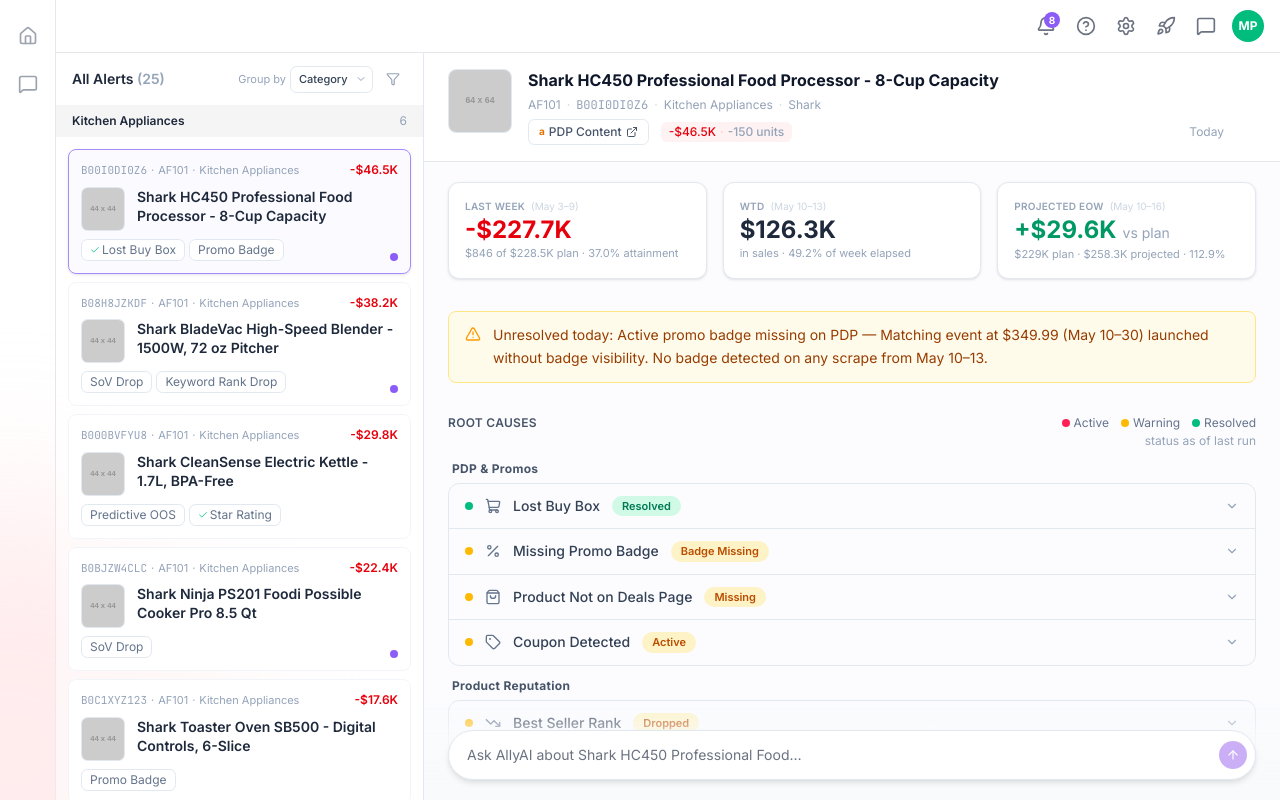
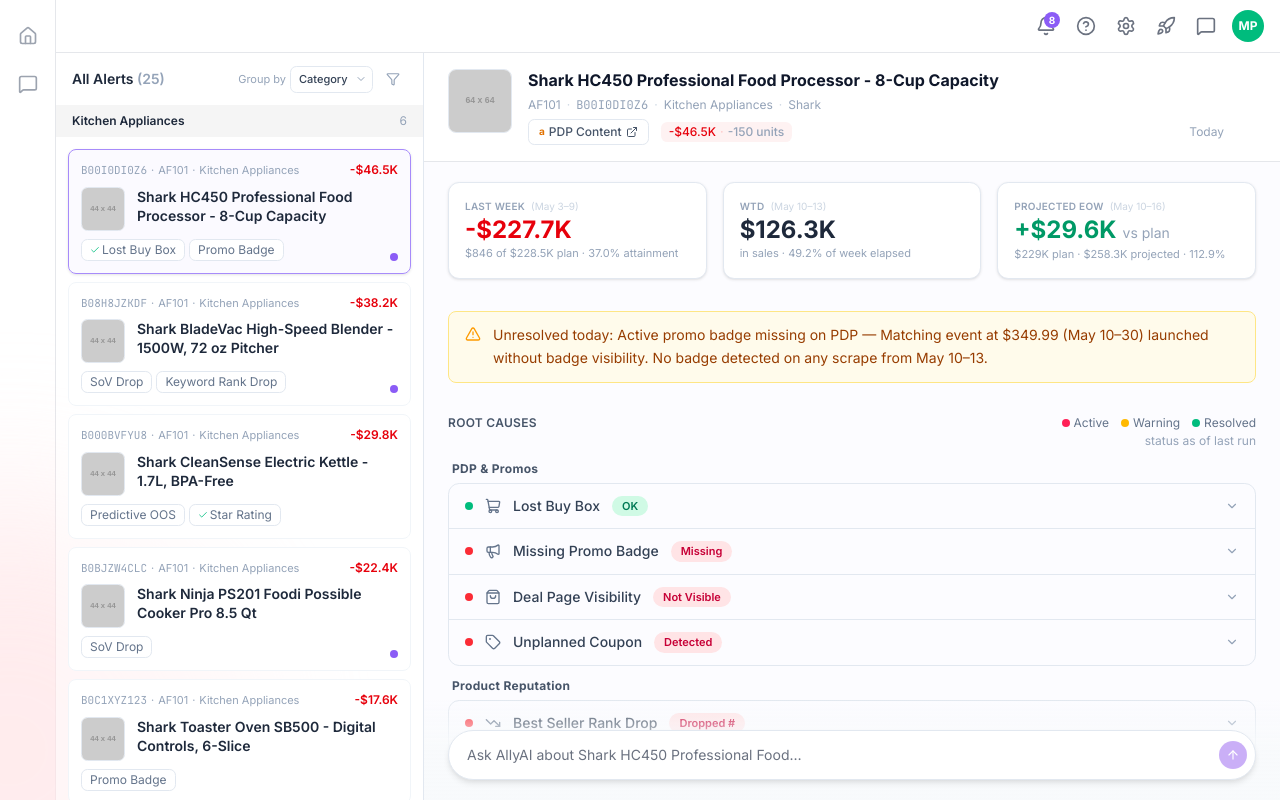
Before and after one commit to CIQDesignGit/RCA-chat-and-alerts, a Next.js app in the folder app/: page /alerts in a window 1280 px wide. Built offline with nearby package versions, Linux system fonts and the light colour scheme.

Commit message:
adding coupon issue and updating the badges

```diff
--- a/app/src/components/alerts/issues/coupon.tsx
+++ b/app/src/components/alerts/issues/coupon.tsx
@@ -1,4 +1,4 @@
-import { CheckCircle2, XCircle } from "lucide-react";
+import { CheckCircle2, XCircle, Tag } from "lucide-react";
 
 // One scrape record — timestamp + detection result
 export type CouponScrape = {
@@ -17,13 +17,13 @@
     <div className="overflow-hidden rounded-xl border border-slate-200 bg-white">
       {/* Column headers */}
       <div className="grid grid-cols-3 gap-0 border-b border-slate-100 px-4 py-2">
-        <span className="text-[10px] font-semibold uppercase tracking-wide text-slate-400">
-          Scraped At
+        <span className="text-xs font-semibold uppercase tracking-wide text-slate-400">
+          Time
         </span>
-        <span className="text-[10px] font-semibold uppercase tracking-wide text-slate-400">
+        <span className="text-xs font-semibold uppercase tracking-wide text-slate-400">
           Coupon Detected
         </span>
-        <span className="text-[10px] font-semibold uppercase tracking-wide text-slate-400">
+        <span className="text-xs font-semibold uppercase tracking-wide text-slate-400">
           Coupon Value
         </span>
       </div>
@@ -37,17 +37,17 @@
           } ${i === 0 ? "bg-slate-50/60" : ""}`}
         >
           {/* Timestamp */}
-          <span className="text-xs text-slate-500">{s.timestamp}</span>
+          <span className="text-sm text-slate-500">{s.timestamp}</span>
 
           {/* Detected */}
           {s.detected ? (
-            <span className="flex items-center gap-1.5 text-xs font-semibold text-emerald-600">
-              <CheckCircle2 className="h-3.5 w-3.5" />
+            <span className="flex items-center gap-1.5 text-sm font-semibold text-emerald-600">
+              <CheckCircle2 className="h-4 w-4" />
               Yes
             </span>
           ) : (
-            <span className="flex items-center gap-1.5 text-xs font-medium text-slate-400">
-              <XCircle className="h-3.5 w-3.5" />
+            <span className="flex items-center gap-1.5 text-sm font-medium text-slate-400">
+              <XCircle className="h-4 w-4" />
               No
             </span>
           )}
@@ -55,15 +55,15 @@
           {/* Coupon value */}
           {s.detected && s.value ? (
             <span className="flex items-center gap-1.5">
-              <span className="rounded bg-amber-500 px-1.5 py-0.5 text-[10px] font-bold leading-none text-white">
-                Coupon
+              <span className="flex items-center justify-center rounded bg-amber-100 p-1">
+                <Tag className="h-3.5 w-3.5 text-amber-600" />
               </span>
-              <span className="text-xs font-semibold text-slate-700">
+              <span className="text-sm font-semibold text-slate-700">
                 {s.value} {s.couponType ?? "off"}
               </span>
             </span>
           ) : (
-            <span className="text-xs text-slate-300">—</span>
+            <span className="text-sm text-slate-300">—</span>
           )}
         </div>
       ))}
--- a/app/src/components/sku/sku-rca.tsx
+++ b/app/src/components/sku/sku-rca.tsx
@@ -5,8 +5,9 @@
   TrendingDown,
   ShoppingCart,
   Tag,
-  Percent,
+  Megaphone,
   BarChart2,
+  DollarSign,
   Package,
   Truck,
   Star,
@@ -108,35 +109,36 @@
 const CAUSE_BSR: RootCause = {
   id: "bsr",
   icon: <TrendingDown className="h-4 w-4" />,
-  label: "Best Seller Rank",
+  label: "Best Seller Rank Drop",
   impact: null,
-  statusLabel: "Dropped",
-  statusStyle: "bg-amber-100 text-amber-700",
-  liveStatus: "warning",
+  statusLabel: "Dropped #",
+  statusStyle: "bg-rose-100 text-rose-700",
+  liveStatus: "bad",
   description:
     "BSR dropped from #12 to #31 in the Vacuum Cleaners category over the past two weeks, reducing organic discoverability on category browse pages and suppressing new-to-brand traffic during the recovery window.",
 };
 
 const CAUSE_MEDIA: RootCause = {
   id: "media",
-  icon: <BarChart2 className="h-4 w-4" />,
-  label: "Media Spend",
+  icon: <DollarSign className="h-4 w-4" />,
+  label: "Media Spend Threshold Breached",
   impact: null,
-  statusLabel: "Spend Cuts",
-  statusStyle: "bg-orange-100 text-orange-700",
-  liveStatus: "warning",
+  statusLabel: "Breached",
+  statusStyle: "bg-rose-100 text-rose-700",
+  liveStatus: "bad",
   description:
     "Ad spend was cut on all top-10 keywords last week, with the largest reduction on 'vacuum cleaners for home' (SFR 6,346, −$1,715 spend, −$37.3K sales WoW), compounding the traffic collapse.",
+
 };
 
 const CAUSE_OOS: RootCause = {
   id: "oos",
   icon: <Package className="h-4 w-4" />,
-  label: "Unavailability",
+  label: "Out of Stock",
   impact: null,
-  statusLabel: "OK",
-  statusStyle: "bg-slate-100 text-slate-500",
-  liveStatus: "ok",
+  statusLabel: "At Risk",
+  statusStyle: "bg-amber-100 text-amber-700",
+  liveStatus: "warning",
   description:
     "No stock or availability issues last week — 0% rep OOS and 0% unavailability, ruling out inventory as a contributing factor.",
 };
@@ -144,10 +146,10 @@
 const CAUSE_SHIP: RootCause = {
   id: "ship",
   icon: <Truck className="h-4 w-4" />,
-  label: "Shipping",
+  label: "Shipping Speed Delayed",
   impact: null,
   statusLabel: "OK",
-  statusStyle: "bg-slate-100 text-slate-500",
+  statusStyle: "bg-emerald-100 text-emerald-700",
   liveStatus: "ok",
   description:
     "Shipping speed is healthy — Prime customers receive delivery tomorrow (May 14) and standard customers by May 17, with no extended delay risk detected.",
@@ -156,10 +158,10 @@
 const CAUSE_REVIEW_SENTIMENT: RootCause = {
   id: "review",
   icon: <MessageSquareWarning className="h-4 w-4" />,
-  label: "Review Sentiment",
+  label: "Review Sentiment Declined",
   impact: null,
   statusLabel: "OK",
-  statusStyle: "bg-slate-100 text-slate-500",
+  statusStyle: "bg-emerald-100 text-emerald-700",
   liveStatus: "ok",
   description:
     "Review health is strong — 4.2-star average across 2,298 reviews, with 1-star (11%) and 2-star (3%) rates at benchmark; no low-star flag triggered.",
@@ -176,7 +178,7 @@
   icon: <ShoppingCart className="h-4 w-4" />,
   label: "Lost Buy Box",
   impact: "−$119.7K",
-  statusLabel: "Resolved",
+  statusLabel: "OK",
   statusStyle: "bg-emerald-100 text-emerald-700",
   liveStatus: "ok",
   description:
@@ -188,12 +190,12 @@
 // 2. Missing promo badge
 const CAUSE_PROMO_BADGE: RootCause = {
   id: "deal",
-  icon: <Percent className="h-4 w-4" />,
+  icon: <Megaphone className="h-4 w-4" />,
   label: "Missing Promo Badge",
   impact: null,
-  statusLabel: "Badge Missing",
-  statusStyle: "bg-amber-100 text-amber-700",
-  liveStatus: "warning",
+  statusLabel: "Missing",
+  statusStyle: "bg-rose-100 text-rose-700",
+  liveStatus: "bad",
   description:
     "A Matching event at $349.99 vs. $529.99 list is active May 10–30 with the correct price showing, but the deal badge has failed to appear on the PDP every day since launch — this is an active promo visibility failure.",
   issueCardType: "promo-badge",
@@ -204,11 +206,11 @@
 const CAUSE_DEALS_PAGE: RootCause = {
   id: "deals",
   icon: <ShoppingBag className="h-4 w-4" />,
-  label: "Product Not on Deals Page",
+  label: "Deal Page Visibility",
   impact: null,
-  statusLabel: "Missing",
-  statusStyle: "bg-amber-100 text-amber-700",
-  liveStatus: "warning",
+  statusLabel: "Not Visible",
+  statusStyle: "bg-rose-100 text-rose-700",
+  liveStatus: "bad",
   description:
     "This SKU is running an active Lightning Deal but is not appearing on the Amazon Deals page. Missing placement removes a high-intent discovery surface and suppresses incremental traffic during the deal window.",
   issueCardType: "deals-page",
@@ -218,11 +220,11 @@
 const CAUSE_COUPON: RootCause = {
   id: "coupon",
   icon: <Tag className="h-4 w-4" />,
-  label: "Coupon Detected",
+  label: "Unplanned Coupon",
   impact: null,
-  statusLabel: "Active",
-  statusStyle: "bg-amber-100 text-amber-700",
-  liveStatus: "warning",
+  statusLabel: "Detected",
+  statusStyle: "bg-rose-100 text-rose-700",
+  liveStatus: "bad",
   description: "",
   issueCardType: "coupon",
 };
@@ -231,9 +233,9 @@
 const CAUSE_STAR_RATING: RootCause = {
   id: "star",
   icon: <Star className="h-4 w-4" />,
-  label: "Review Rating Dropped",
+  label: "Rating Drop",
   impact: "−$22.4K",
-  statusLabel: "Open",
+  statusLabel: "Dropped #",
   statusStyle: "bg-rose-100 text-rose-700",
   liveStatus: "bad",
   description:
@@ -247,7 +249,7 @@
   icon: <TrendingDown className="h-4 w-4" />,
   label: "Keyword Rank Drop",
   impact: null,
-  statusLabel: "Open",
+  statusLabel: "Dropped",
   statusStyle: "bg-rose-100 text-rose-700",
   liveStatus: "bad",
   description:
@@ -261,7 +263,7 @@
   icon: <BarChart2 className="h-4 w-4" />,
   label: "Share of Voice Drop",
   impact: "−$38.2K",
-  statusLabel: "Open",
+  statusLabel: "Dropped",
   statusStyle: "bg-rose-100 text-rose-700",
   liveStatus: "bad",
   description:
@@ -275,7 +277,7 @@
   icon: <TrendingDown className="h-4 w-4" />,
   label: "Organic Keyword Issue",
   impact: null,
-  statusLabel: "Open",
+  statusLabel: "Dropped",
   statusStyle: "bg-rose-100 text-rose-700",
   liveStatus: "bad",
   description:
```
